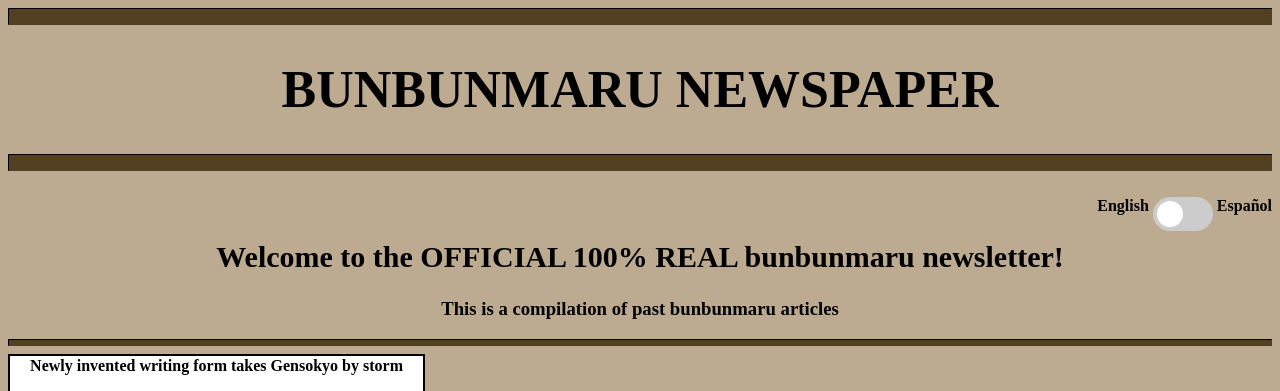
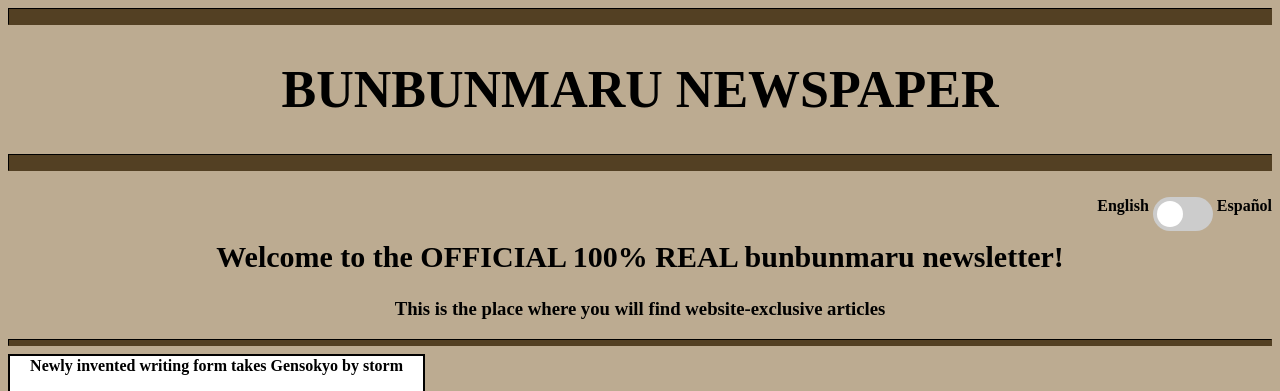
Before and after one commit to Bunbunmaru-Newspaper/Bunbunmaru-Newspaper.github.io, a plain HTML site: page index.html in a window 1280 px wide. Shown: the top 391 px of the page. Drawn offline with Linux system fonts and the light colour scheme.

Commit message:
Update index.html

```diff
--- a/index.html
+++ b/index.html
@@ -15,7 +15,7 @@
     <span class="slider round"></span>
     </label> Español</div><br>
     <h2 id="description">Welcome to the OFFICIAL 100% REAL bunbunmaru newsletter!</h3>
-    <h3 id="descriptionpart2">This is a compilation of past bunbunmaru articles</h4>
+    <h3 id="descriptionpart2">This is the place where you will find website-exclusive articles</h4>
 <hr id="yes">
     <table>
         <tr>
```
